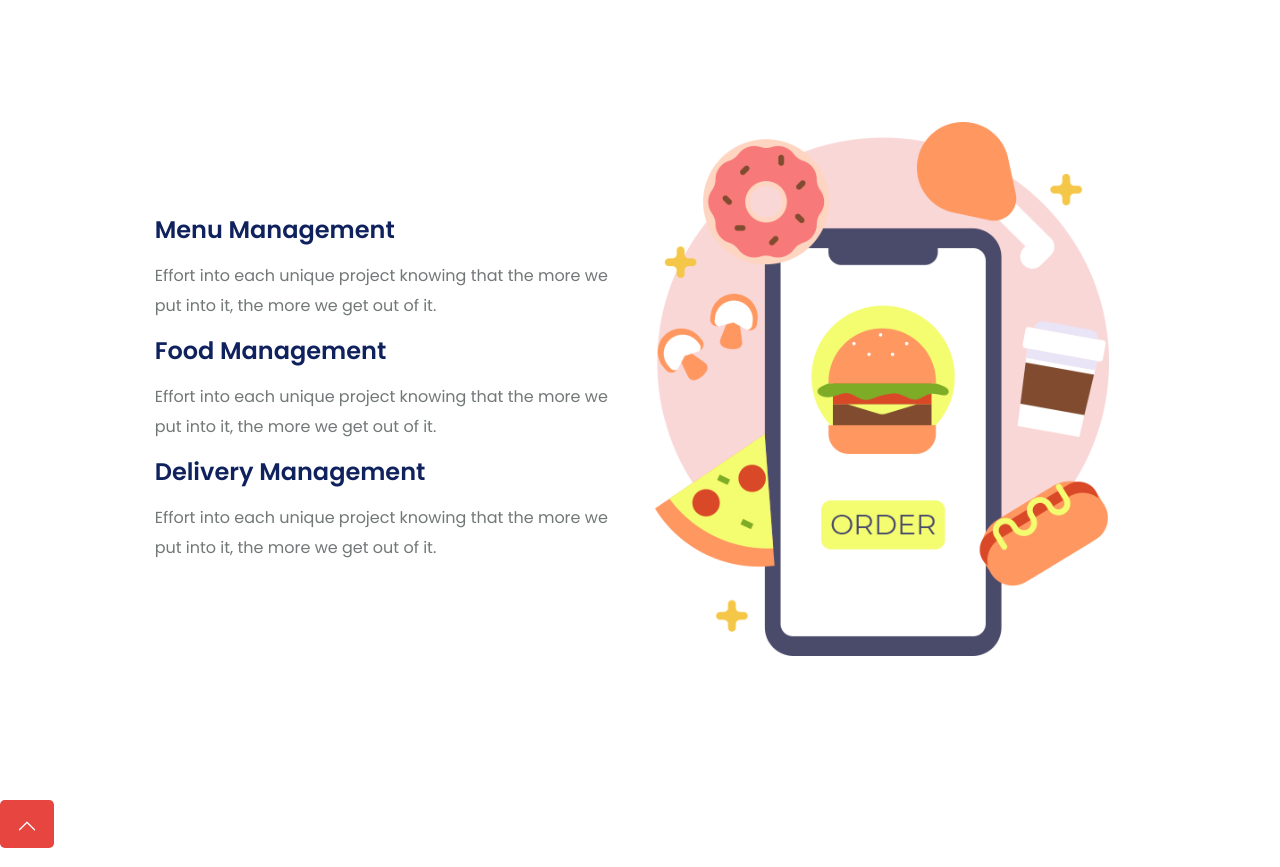
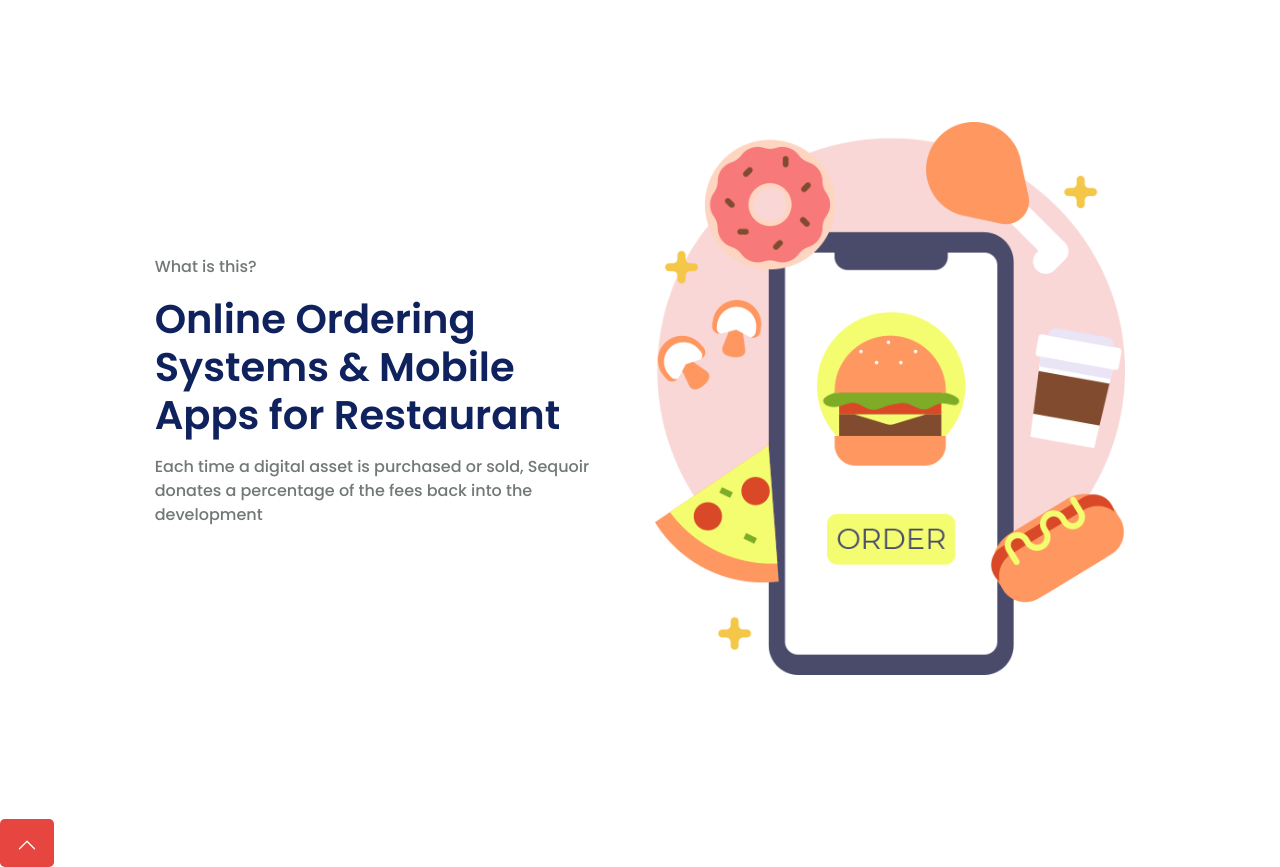
Before and after one commit to mreskini/FoodApp, a React (Create React App) app: page / in a window 1280 px wide. Shown: the part 3320-4187 px from the top of the page. Built offline with nearby package versions, Linux system fonts and the light colour scheme.

Commit message:
changed the order section image position

```diff
--- a/src/components/order-section.jsx
+++ b/src/components/order-section.jsx
@@ -5,32 +5,22 @@ const Order = () => {
         <div className="py-5 my-5">
             <div className="row py-5">
                 <div className="col-lg-6 my-auto">
-                    <h4 className="theme-title-color font-weight-600 my-3">
-                        Menu Management
+                    <p className="theme-content-color font-weight-500">
+                        What is this?
+                    </p>
+                    <h4 className="theme-title-color h1 font-weight-600 my-3">
+                        Online Ordering Systems & Mobile Apps for Restaurant
                     </h4>
-                    <p className="theme-content-color font-weight-400 line-height-30">
-                        Effort into each unique project knowing that the more we
-                        put into it, the more we get out of it.
-                    </p>
-                    <h4 className="theme-title-color font-weight-600 my-3">
-                        Food Management
-                    </h4>
-                    <p className="theme-content-color font-weight-400 line-height-30">
-                        Effort into each unique project knowing that the more we
-                        put into it, the more we get out of it.
-                    </p>
-                    <h4 className="theme-title-color font-weight-600 my-3">
-                        Delivery Management
-                    </h4>
-                    <p className="theme-content-color font-weight-400 line-height-30">
-                        Effort into each unique project knowing that the more we
-                        put into it, the more we get out of it.
+                    <p className="theme-content-color font-weight-500">
+                        Each time a digital asset is purchased or sold, Sequoir
+                        donates a percentage of the fees back into the
+                        development
                     </p>
                 </div>
-                <div className="col-lg-6">
+                <div className="col-lg-6 text-right">
                     <img
                         src={orderImage}
-                        className="img-fluid pr-3"
+                        className="img-fluid"
                         alt="Delivery Boy"
                     />
                 </div>
```
